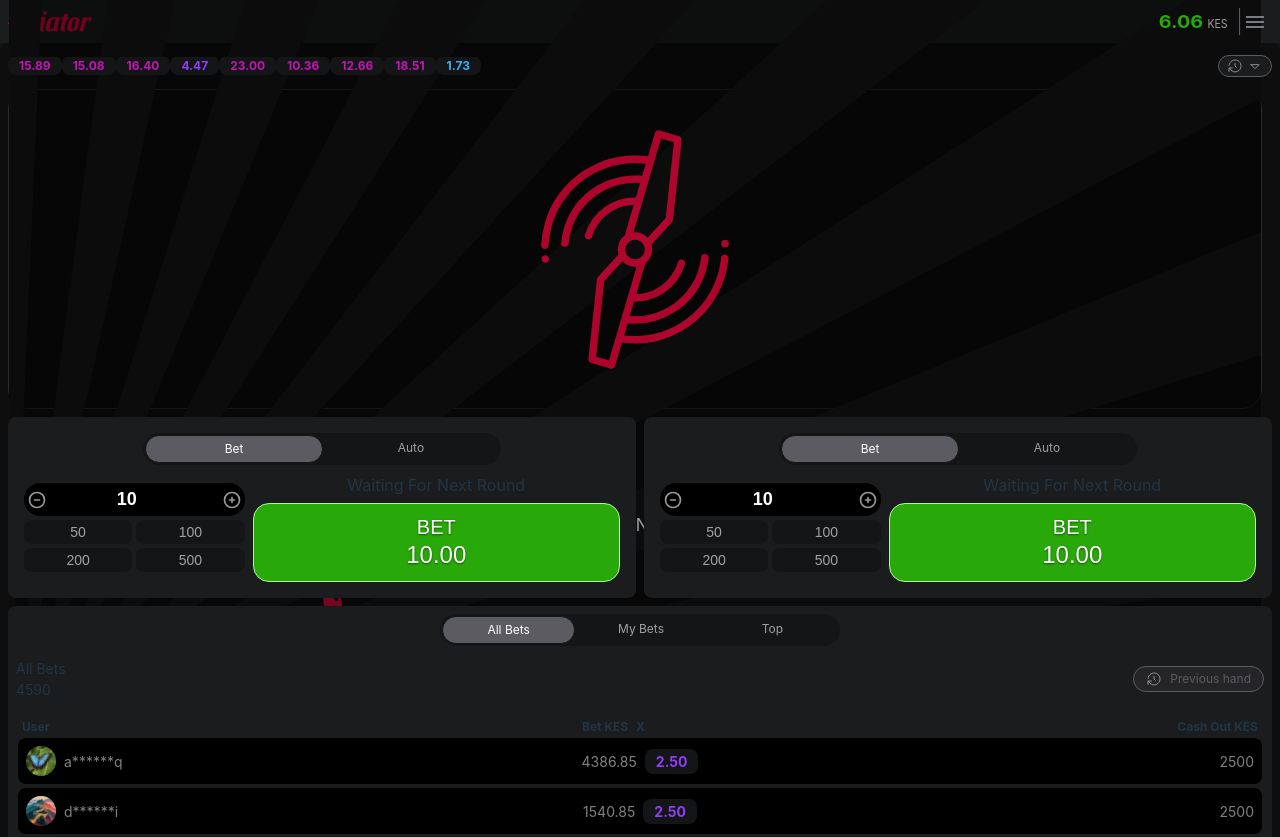
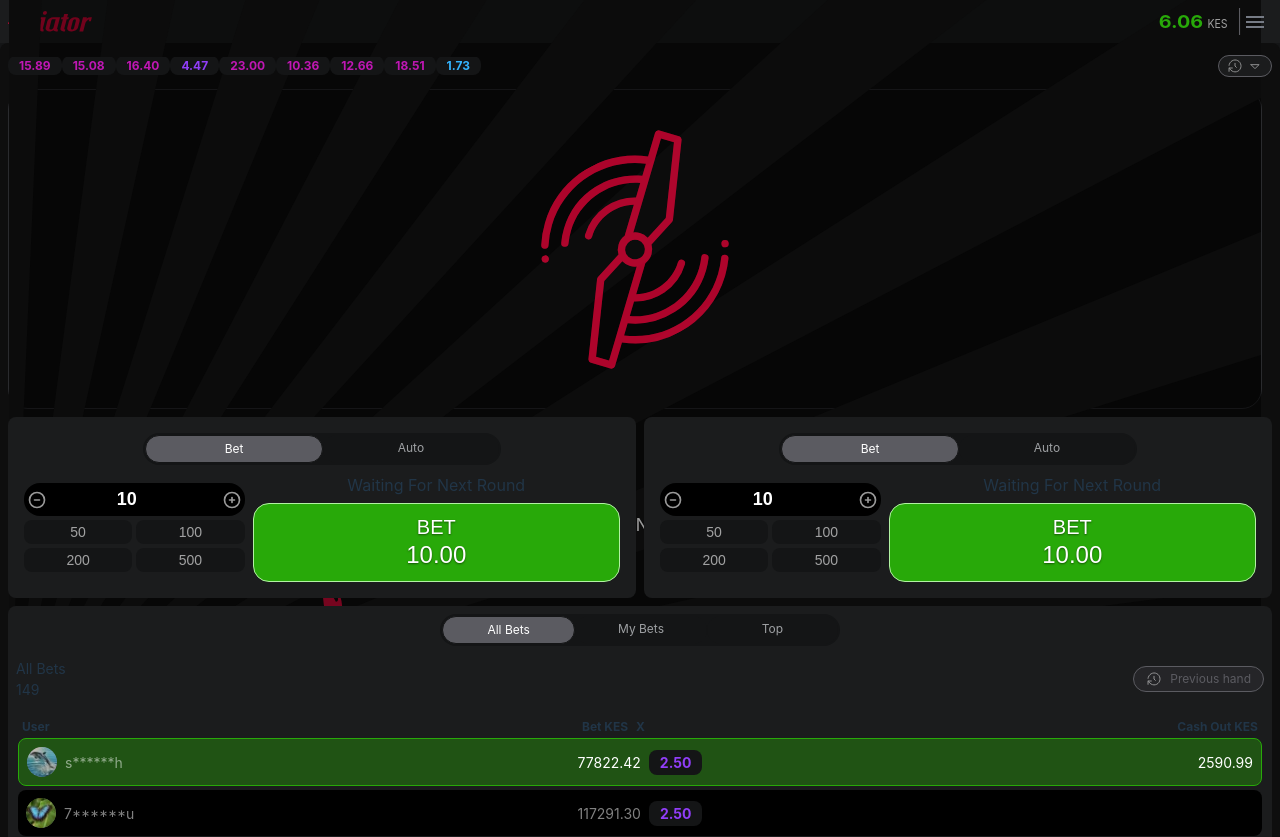
Before and after one commit to kama-studio-create/aviator_game, a React (Vite) app: page / in a window 1280 px wide. Shown: the top 837 px of the page. Built offline with nearby package versions, Linux system fonts and the light colour scheme.

Commit message:
Fixed all bets table and styling

```diff
--- a/src/apps/aviator/data/store/atoms.ts
+++ b/src/apps/aviator/data/store/atoms.ts
@@ -16,8 +16,10 @@ import { createDual } from "./lib/utils.ts";
 export const roundsAtom = atom<IGameHistoryItem[]>([]);
 export const userBetsAtom = atom<HTTPPlay[]>([]);
 
+export const allBetsAtom = atom<HTTPPlay[]>([]);
+
 export const topWinsAtom = atom<HTTPPlay[]>([]);
-export const loadingTopWinsAtom = atom<boolean>(false);
+export const loadingBetsAtom = atom<boolean>(false);
 
 /** The game state is initialized. if not, all fields are unreadable */
 export const initializedAtom = atom<boolean>(false);
--- a/src/apps/aviator/data/store/bets.store.ts
+++ b/src/apps/aviator/data/store/bets.store.ts
@@ -1,5 +1,6 @@
 import { BET_STATE_QUEUED, HTTPPlay, IBetPayload } from "../types/types.ts";
 import {
+  allBetsAtom,
   betStateAtom,
   nextBetAtom,
   topWinsAtom,
@@ -26,3 +27,7 @@ export const setNextBet = (bet: IBetPayload) => {
 export const setTopWins = (bets: HTTPPlay[]) => {
   return setAtom(topWinsAtom, bets);
 };
+
+export const setAllBets = (bets: HTTPPlay[]) => {
+  return setAtom(allBetsAtom, bets);
+}
--- a/src/apps/aviator/utils/generators.ts
+++ b/src/apps/aviator/utils/generators.ts
@@ -1,9 +1,9 @@
 import { TBetSlip } from "../data/store/zustanf/bets.store.ts";
 import { HTTPPlay } from "../data/types/types.ts";
-import { DEFAULT_CURRENCY } from "../common/constants.ts";
-import { setTopWins } from "../data/store/bets.store.ts";
+import { DEFAULT_CURRENCY, WAITING_DURATION } from "../common/constants.ts";
+import { setAllBets, setTopWins } from "../data/store/bets.store.ts";
 import { setAtom } from "../data/store/lib/atoms.ts";
-import { loadingTopWinsAtom } from "../data/store/atoms.ts";
+import { loadingBetsAtom } from "../data/store/atoms.ts";
 
 export const getRandomNumber = (min: number, max: number) => {
   return Math.random() * (max - min) + min;
@@ -45,11 +45,10 @@ export const generateBetSlip = (
 type TopWinProps = {
   from: Date;
   to: Date;
-}
+};
 
 export const generateTopWins = (total: number, params: TopWinProps) => {
-  console.log(params);
-  setAtom(loadingTopWinsAtom, true);
+  setAtom(loadingBetsAtom, true);
   const slips: HTTPPlay[] = [];
   setTimeout(() => {
     for (let i = 0; i < total; i++) {
@@ -67,7 +66,29 @@ export const generateTopWins = (total: number, params: TopWinProps) => {
       slips.push(slip);
     }
     setTopWins(slips);
-    setAtom(loadingTopWinsAtom, false);
+    setAtom(loadingBetsAtom, false);
   }, 2000);
-
 };
+export const generateAllBets = (total: number) => {
+  setAtom(loadingBetsAtom, true);
+  const slips: HTTPPlay[] = [];
+  setTimeout(() => {
+    for (let i = 0; i < total; i++) {
+      const slip: HTTPPlay = {
+        user_id: getRandomNumber(1, 2000000000000),
+        xid: getRandomNumber(1, 2000000000000),
+        game_id: getRandomNumber(1, 2000000000000),
+        idx: 0,
+        currency: DEFAULT_CURRENCY,
+        bet: getRandomNumber(1, 200000),
+        username: randomUsernameGenerator(),
+        crash: i % 3 === 0 ? getRandomNumber(10, 200) : 0,
+        created_at: Date.now(),
+        stopped_at:  i % 3 === 0 ? Date.now() + WAITING_DURATION : undefined,
+      };
+      slips.push(slip);
+    }
+    setAllBets(slips);
+    setAtom(loadingBetsAtom, false);
+  }, 2000);
+};
--- a/src/apps/aviator/views/bets/AllBetsView.tsx
+++ b/src/apps/aviator/views/bets/AllBetsView.tsx
@@ -1,19 +1,26 @@
-import { FC } from "react";
+import { CSSProperties, FC, useEffect, useState } from "react";
 import { css } from "@emotion/react";
 import { PillButton } from "../../components/buttons/PillButton.tsx";
 import {
+  BUTTON_BG_COLOR,
+  ERROR_COLOR,
   LIGHT_GRAY_COLOR,
   SUCCESS_COLOR,
   SUCCESS_COLOR_LIGHT,
+  TRANSPARENT_RED_COLOR,
   WHITE_COLOR,
 } from "../../styles/colors.ts";
 import { fadeInAnimation, rowStyles } from "../../styles/common.ts";
 import { DEFAULT_CURRENCY } from "../../common/constants.ts";
 import historyIcon from "../../assets/icons/history.svg";
+import iconClose from "../../assets/icons/close.svg";
 import { censor } from "../../utils/censor.ts";
-import { useBetSlipStore } from "../../data/store/zustanf/bets.store.ts";
 import { MultiplierBadge } from "../../components/badges/MultiplierBadge.tsx";
 import { assignAvatar } from "../../utils/assignAvatar.ts";
+import { useAtom } from "../../data/store/lib/atoms.ts";
+import { allBetsAtom, loadingBetsAtom } from "../../data/store/atoms.ts";
+import { Loader } from "../../components/loader/Loader.tsx";
+import { generateAllBets, getRandomNumber } from "../../utils/generators.ts";
 
 const containerStyles = css({
   width: "100%",
@@ -79,28 +86,47 @@ const tableItem = css({
 });
 
 export const AllBetsView: FC = () => {
-  const allBets = useBetSlipStore((state) => state.allBetSlips);
+  const allBets = useAtom(allBetsAtom);
+  const loading = useAtom(loadingBetsAtom);
+  const [isPreviousHandActive, setIsPreviousHandActive] = useState(false);
+  const styles: CSSProperties = {
+    borderColor: isPreviousHandActive ? ERROR_COLOR : LIGHT_GRAY_COLOR,
+    backgroundColor: isPreviousHandActive? TRANSPARENT_RED_COLOR : BUTTON_BG_COLOR,
+    color: isPreviousHandActive? WHITE_COLOR : LIGHT_GRAY_COLOR,
+    opacity: isPreviousHandActive? 0.7 : 1,
+  }
+
+  useEffect(() => {
+    generateAllBets(getRandomNumber(30, 400));
+  }, [isPreviousHandActive]);
 
   return (
     <div css={containerStyles}>
       <div css={headerStyles}>
         <div>
           <h1>All Bets</h1>
-          <h1>4590</h1>
+          <h1>{allBets.length}</h1>
         </div>
         <div>
-          <PillButton size="xs" variant="secondary">
+          <PillButton
+            onClick={() => setIsPreviousHandActive(!isPreviousHandActive)}
+            size="xs"
+            variant="secondary"
+            style={styles}
+          >
             <img
               className="icon"
               width={16}
               height={16}
-              src={historyIcon}
+              src={isPreviousHandActive ? iconClose : historyIcon}
               alt="history"
             />
             Previous hand
           </PillButton>
         </div>
       </div>
+      {loading && <Loader />}
+      {!loading && (
         <table style={{ width: "100%", fontSize: 12, fontWeight: 400 }}>
           <thead>
             <tr
@@ -129,12 +155,10 @@ export const AllBetsView: FC = () => {
               <tr
                 key={betSlip.username}
                 style={{
-                backgroundColor: betSlip.exitTime
+                  backgroundColor: betSlip.stopped_at
                     ? SUCCESS_COLOR_LIGHT
                     : "black",
-                border: betSlip.exitTime
-                  ? `1px solid ${SUCCESS_COLOR}`
-                  : "none",
+                  border: betSlip.stopped_at ? `1px solid ${SUCCESS_COLOR}` : "none",
                 }}
                 css={tableItem}
               >
@@ -152,10 +176,10 @@ export const AllBetsView: FC = () => {
                   <p
                     style={{
                       textAlign: "right",
-                    opacity: betSlip.exitTime ? 1 : 0.5,
+                      opacity: betSlip.stopped_at ? 1 : 0.5,
                     }}
                   >
-                  {betSlip.amount.toFixed(2)}
+                    {betSlip.bet.toFixed(2)}
                   </p>
                   <MultiplierBadge onClick={() => {}} multiplier={2.5} />
                 </td>
@@ -163,16 +187,17 @@ export const AllBetsView: FC = () => {
                   <p
                     style={{
                       textAlign: "right",
-                    opacity: betSlip.exitTime ? 1 : 0.5,
+                      opacity: betSlip.stopped_at ? 1 : 0.5,
                     }}
                   >
-                  2500
+                    {betSlip.stopped_at && "2590.99"}
                   </p>
                 </td>
               </tr>
             ))}
           </tbody>
         </table>
+      )}
     </div>
   );
 };
--- a/src/apps/aviator/views/bets/TopBetsView.tsx
+++ b/src/apps/aviator/views/bets/TopBetsView.tsx
@@ -16,7 +16,7 @@ import {
   YEAR,
 } from "../../data/types/types.ts";
 import { useAtom } from "../../data/store/lib/atoms.ts";
-import { loadingTopWinsAtom, topWinsAtom } from "../../data/store/atoms.ts";
+import { loadingBetsAtom, topWinsAtom } from "../../data/store/atoms.ts";
 import { assignAvatar } from "../../utils/assignAvatar.ts";
 import { generateTopWins } from "../../utils/generators.ts";
 import { PillButton } from "../../components/buttons/PillButton.tsx";
@@ -124,7 +124,7 @@ type TSlipProps = {
 
 const TopBetSlips: FC<TSlipProps> = ({ duration, type }) => {
   const topBets = useAtom(topWinsAtom);
-  const loading = useAtom(loadingTopWinsAtom);
+  const loading = useAtom(loadingBetsAtom);
 
   useEffect(() => {
     const toDate = new Date();
```
Lines whose indentation alone changed are shown as unchanged.
